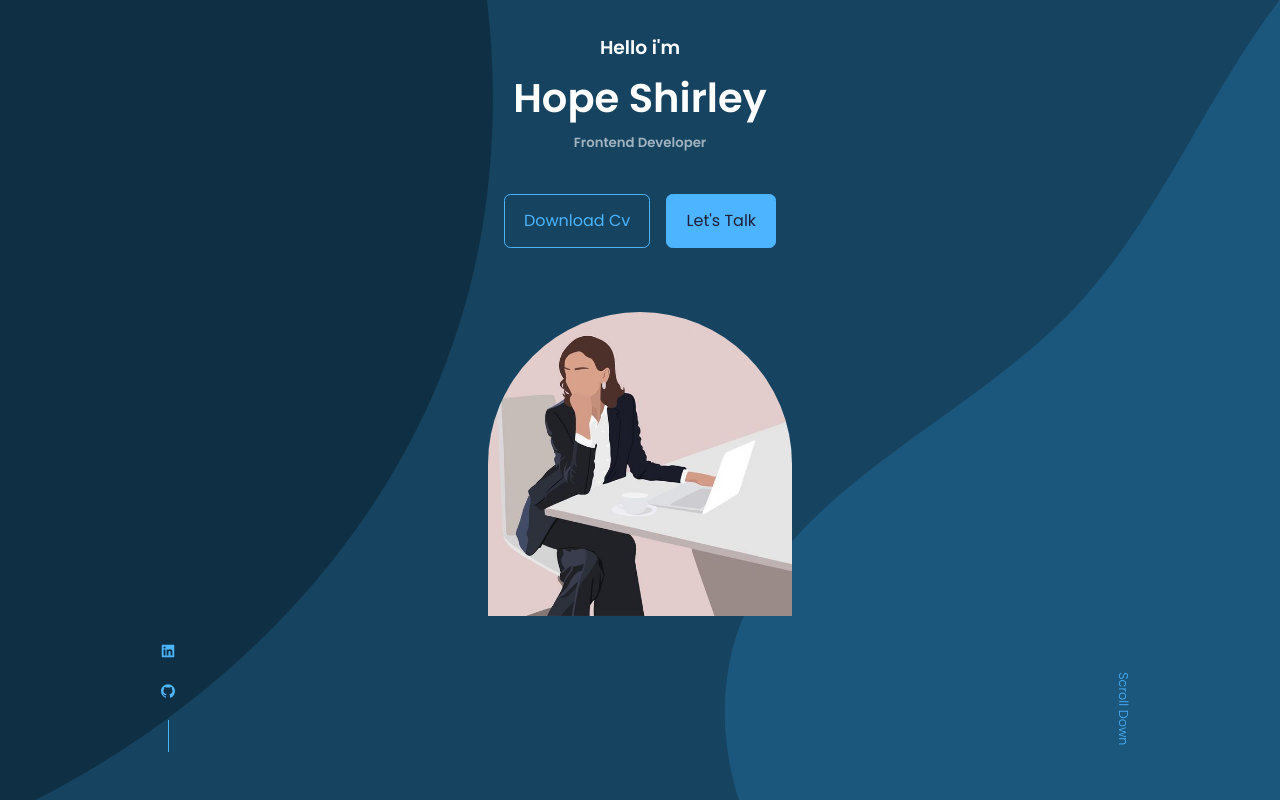
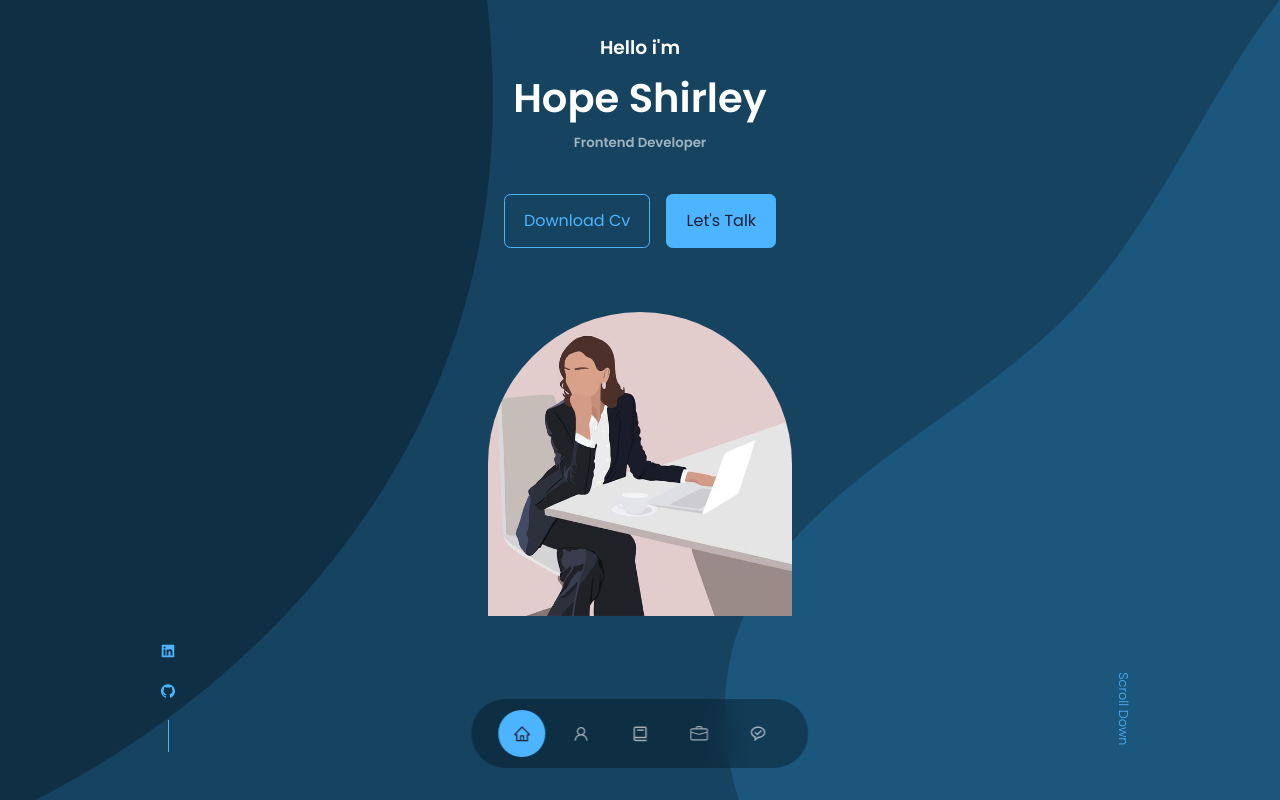
Before and after one commit to hopeminyoso/my-portfolio, a React (Create React App) app: page / in a window 1280 px wide. Shown: the top 800 px of the page. Built offline with nearby package versions, Linux system fonts and the light colour scheme.

Commit message:
create and update nav

```diff
--- a/src/App.js
+++ b/src/App.js
@@ -1,5 +1,6 @@
 import React from "react";
 import Header from "./components/header/header";
+import Nav from "./components/nav/nav";
 import About from "./components/about/about";
 import Experience from "./components/experience/experience";
 import Services from "./components/services/services";
@@ -11,6 +12,7 @@ const App = () => {
   return (
     <>
       <Header />
+      <Nav />
       <About />
       <Experience/>
       <Services/>
--- /dev/null
+++ b/src/components/nav/nav.css
@@ -0,0 +1,50 @@
+/* Default styles for nav */
+nav {
+  background: rgba(0, 0, 0, 0.3);
+  width: max-content;
+  display: block;
+  padding: 0.7rem 1.7rem;
+  z-index: 2;
+  position: fixed;
+  left: 50%;
+  transform: translateX(-50%);
+  bottom: 2rem;
+  display: flex;
+  gap: 0.8rem;
+  border-radius: 3rem;
+  backdrop-filter: blur(15px);
+}
+
+nav a {
+  background: transparent;
+  padding: 0.9rem;
+  border-radius: 50%;
+  display: flex;
+  color: var(--color-light);
+  font-size: 1.1rem;
+}
+
+nav a:hover {
+  background: rgba(0, 0, 0, 0.3);
+}
+
+nav a.active {
+  background: var(--color-primary);
+  color: var(--color-bg);
+}
+
+/* Media Query for smaller screens */
+@media screen and (max-width: 768px) {
+  nav {
+    width: 90%;
+    padding: 0.5rem 1rem;
+    bottom: 1rem;
+    flex-wrap: wrap;
+    justify-content: center;
+  }
+
+  nav a {
+    padding: 0.8rem;
+    font-size: 1rem;
+  }
+}
--- /dev/null
+++ b/src/components/nav/nav.jsx
@@ -0,0 +1,53 @@
+import React from "react";
+import "./nav.css";
+import { AiOutlineHome } from "react-icons/ai";
+import { AiOutlineUser } from "react-icons/ai";
+import { BiBook } from "react-icons/bi";
+import { BsBriefcase } from "react-icons/bs";
+import { BiMessageRoundedCheck } from "react-icons/bi";
+import { useState } from "react";
+
+const Nav = () => {
+  const [activeNav, setActiveNav] = useState("#");
+  return (
+    <nav>
+      <a
+        href="#"
+        onClick={() => setActiveNav("#")}
+        className={activeNav === "#" ? "active" : ""}
+      >
+        <AiOutlineHome />
+      </a>
+      <a
+        href="#about"
+        onClick={() => setActiveNav("#about")}
+        className={activeNav === "#about" ? "active" : ""}
+      >
+        <AiOutlineUser />
+      </a>
+      <a
+        href="#experience"
+        onClick={() => setActiveNav("#experience")}
+        className={activeNav === "#experience" ? "active" : ""}
+      >
+        <BiBook />
+      </a>
+      <a
+        href="#portfolio"
+        onClick={() => setActiveNav("#portfolio")}
+        className={activeNav === "#portfolio" ? "active" : ""}
+      >
+        <BsBriefcase />
+      </a>
+      <a
+        href="#contact"
+        onClick={() => setActiveNav("#contact")}
+        className={activeNav === "#contact" ? "active" : ""}
+      >
+        <BiMessageRoundedCheck />
+      </a>
+    </nav>
+  );
+};
+
+export default Nav;
```
Also changed, not shown: src/components/portfolio/portfolio.css (renamed from src/portfolio/portfolio.css), src/components/portfolio/portfolio.jsx (renamed from src/portfolio/portfolio.jsx).
